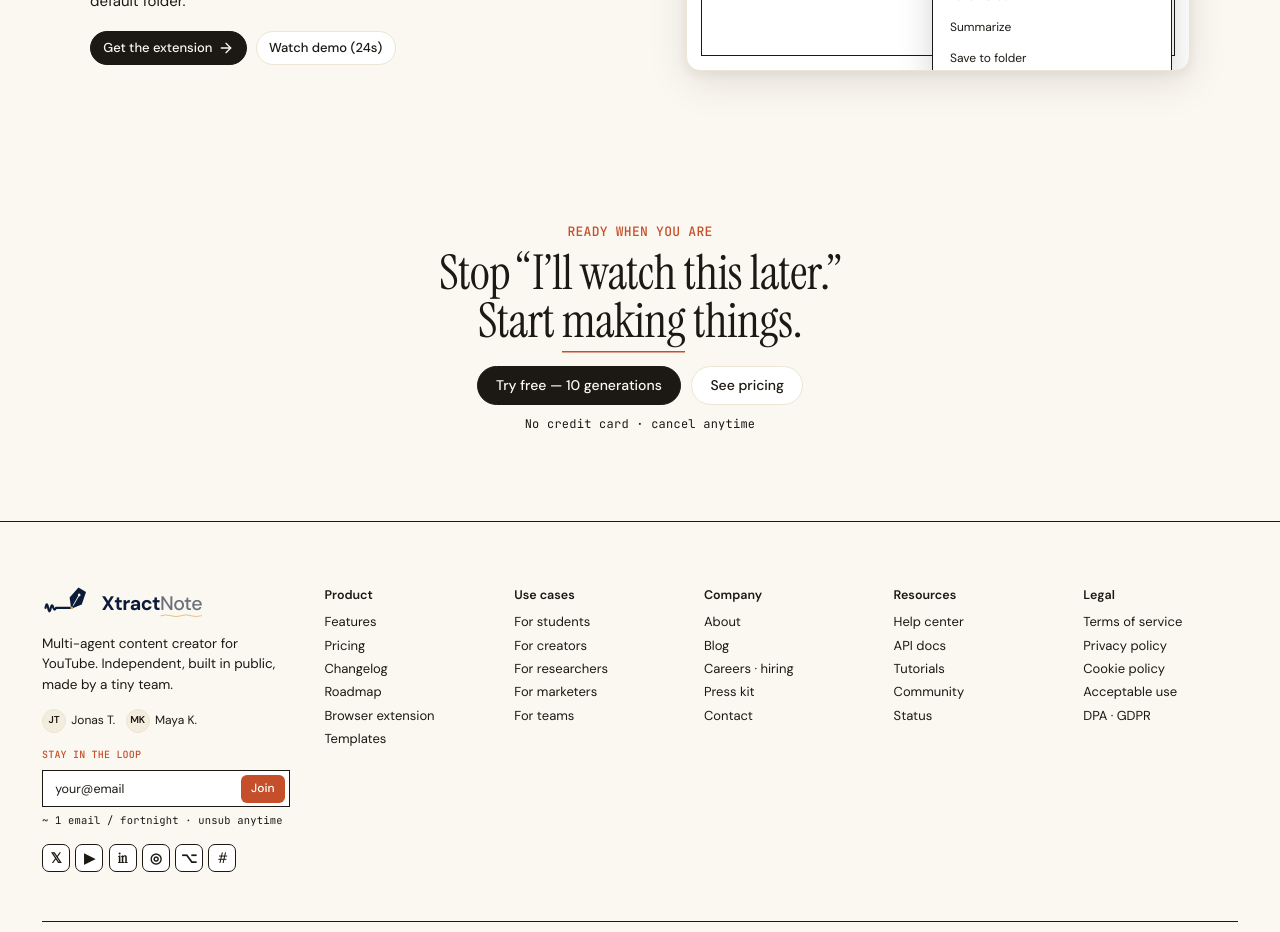
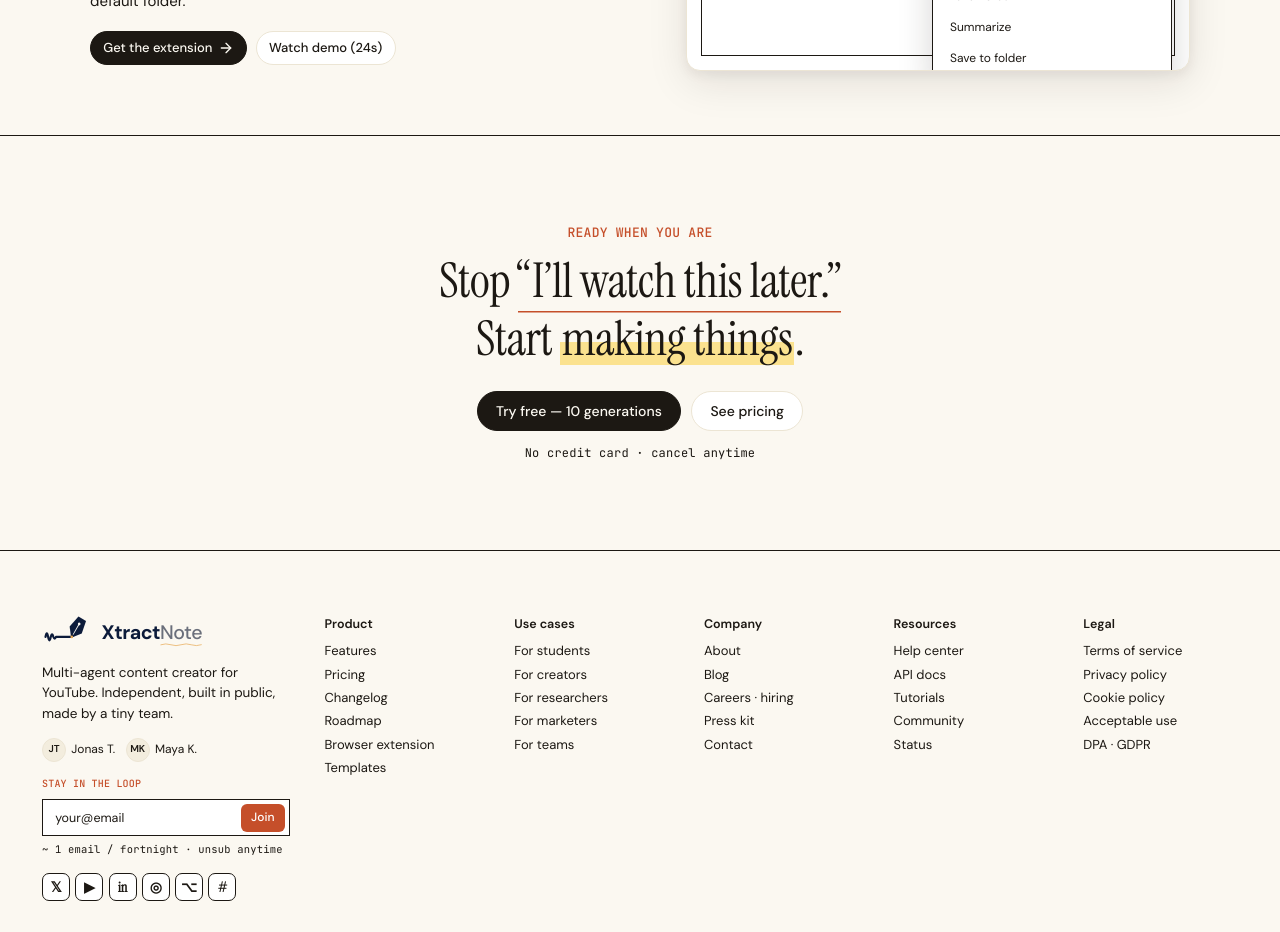
Before and after one commit to HemanthKusi/XtractNote, a Next.js app in the folder frontend/: page / in a window 1280 px wide. Shown: the part 2120-3052 px from the top of the page. Built offline with nearby package versions, Linux system fonts and the light colour scheme.

Commit message:
feat(landing): add CTASection with highlighted heading, accent underline, and border separator

```diff
--- a/frontend/src/components/landing/cta-section.tsx
+++ b/frontend/src/components/landing/cta-section.tsx
@@ -17,7 +17,7 @@ import { Button } from "@/components/ui/button";
 // ────────────────────────────────────────────────────────────
 export function CTASection() {
   return (
-    <section className="px-6 py-20 text-center md:px-12 md:py-[88px]">
+    <section className="border-t border-[var(--border)] px-6 py-20 text-center md:px-12 md:py-[88px]">
       <div className="mx-auto max-w-[700px]">
 
         {/* Eyebrow */}
@@ -26,23 +26,16 @@ export function CTASection() {
         </div>
 
         {/* Heading — "making" gets the accent underline */}
-        <h2
-          className="
-            mx-auto mt-2 max-w-[680px]
-            font-serif text-4xl leading-[1.1] tracking-tight
-            sm:text-5xl
-            md:text-[48px]
-          "
-        >
-          Stop &ldquo;I&rsquo;ll watch this later.&rdquo;
-          <br />
-          Start{" "}
-          <span className="underline-accent">making</span>{" "}
-          things.
+        <h2 className="mx-auto mt-4 max-w-[680px] font-serif text-4xl tracking-tight sm:text-5xl md:text-[48px]">
+            <span className="block">Stop <span className="underline-accent">&ldquo;I&rsquo;ll watch this later.&rdquo;</span></span>
+            <span className="mt-3 block">
+                Start{" "}
+                <span className="mark-yellow">making things</span>.
+            </span>
         </h2>
 
         {/* Buttons */}
-        <div className="mt-6 flex flex-wrap items-center justify-center gap-3">
+        <div className="mt-8 flex flex-wrap items-center justify-center gap-3">
           <Button variant="primary" size="lg">
             Try free — 10 generations
           </Button>
@@ -52,7 +45,7 @@ export function CTASection() {
         </div>
 
         {/* No-credit-card note */}
-        <div className="mt-3 font-mono text-[12px] text-[var(--ink-muted)]">
+        <div className="mt-4 font-mono text-[12px] text-[var(--ink-muted)]">
           No credit card · cancel anytime
         </div>
 
```
